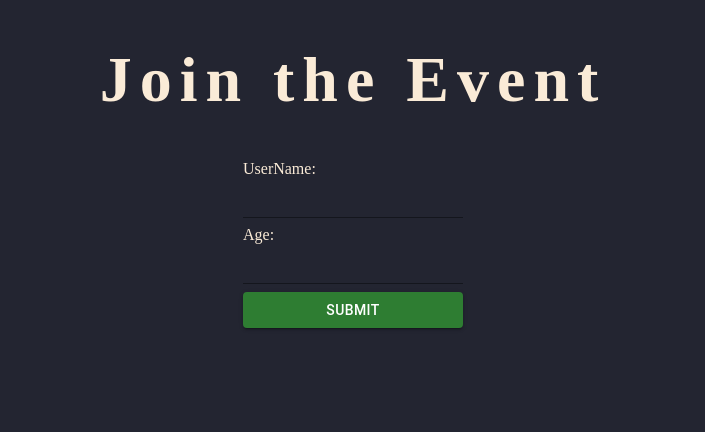
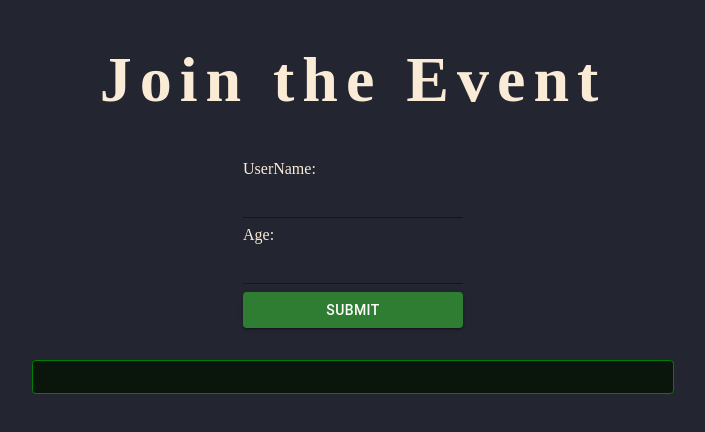
Before and after one commit to ilaydaozdemir/project_01, a React (Create React App) app: page / in a window 1280 px wide. Shown: the top 432 px of the page, without its empty margins (287-992 px from the left). Built offline with nearby package versions, Linux system fonts and the light colour scheme; a web font is replaced by a local one.

Commit message:
Add UserList component

```diff
--- a/src/App.js
+++ b/src/App.js
@@ -1,5 +1,6 @@
 import React from "react";
 import AddUser from "./components/USERS/AddUser";
+import UsersList from "./components/USERS/UsersList";
 
 import styles from "./Font/Font.module.css";
 function App() {
@@ -9,6 +10,7 @@ function App() {
         <h1 className={styles}>Join the Event</h1>
       </div>
       <AddUser />
+      <UsersList users={[]} />
     </div>
   );
 }
--- /dev/null
+++ b/src/components/USERS/UsersList.jsx
@@ -0,0 +1,26 @@
+import { Stack } from "@mui/system";
+import React from "react";
+
+const UsersList = (props) => {
+  return (
+    <Stack
+      sx={{
+        backgroundColor: "#0a150c",
+        border: "1px solid green",
+        borderRadius: "4px",
+        width: "90%",
+        margin: "2rem auto",
+        maxWidth: "40rem",
+      }}
+    >
+      <ul>
+        {props.users.map((user) => (
+          <li>
+            {user.name} ({user.age} years old)
+          </li>
+        ))}
+      </ul>
+    </Stack>
+  );
+};
+export default UsersList;
```
